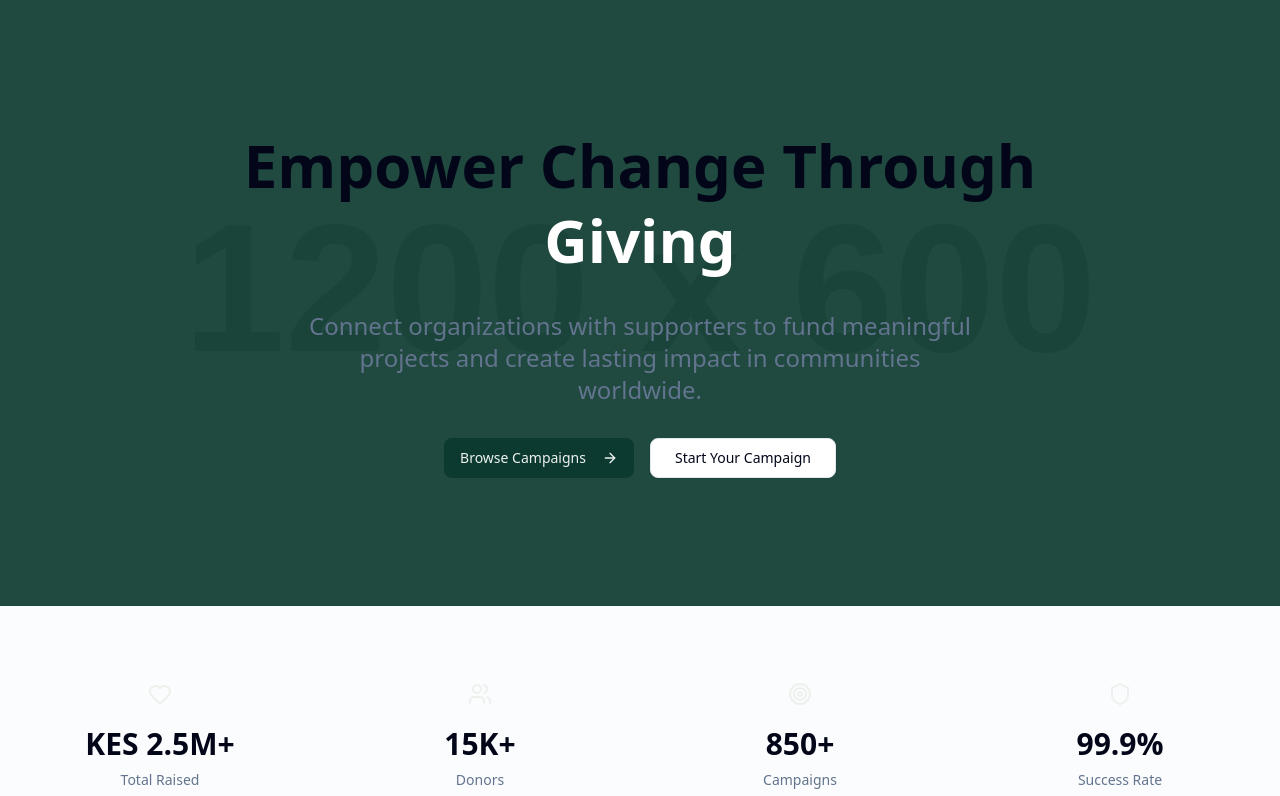
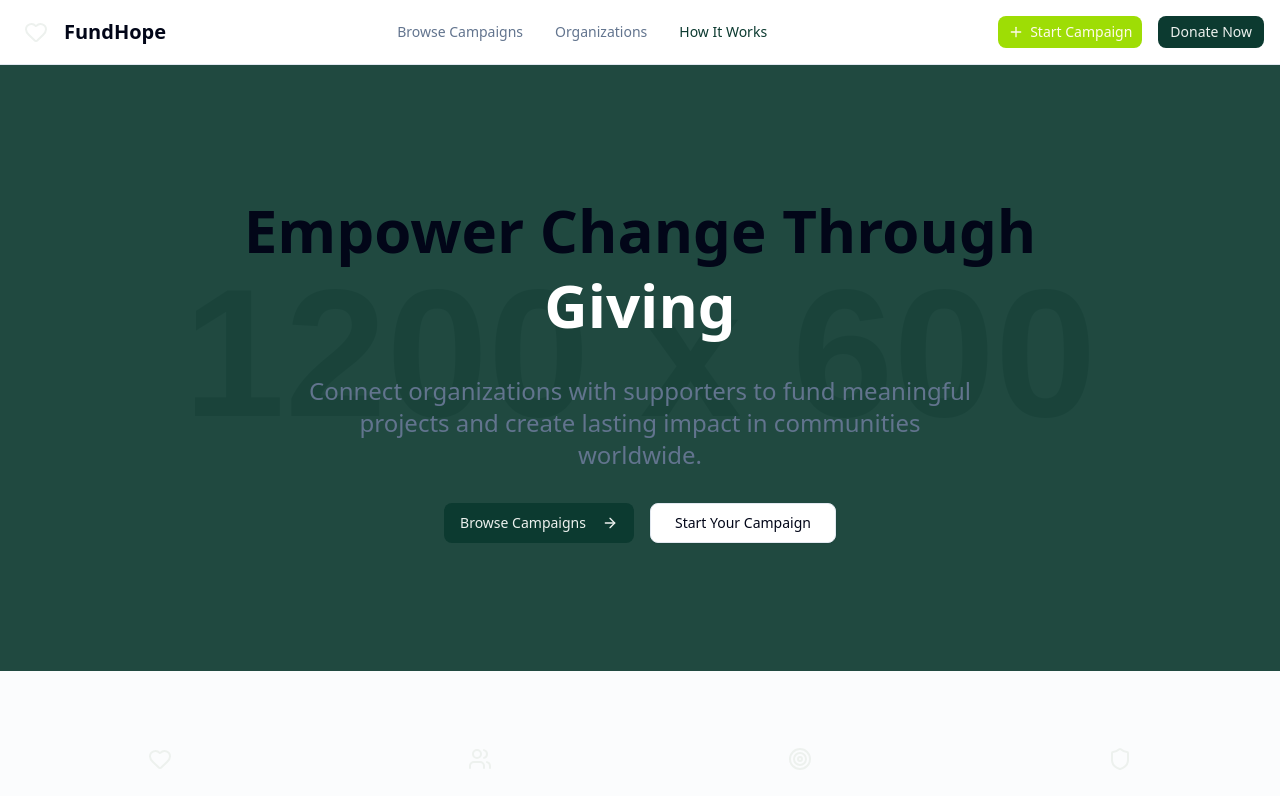
Before and after one commit to corbantechnologies/fundhope, a Next.js app: page / in a window 1280 px wide. Shown: the top 796 px of the page. Built offline with nearby package versions, Linux system fonts and the light colour scheme; no server answers.

Commit message:
modify urls

```diff
--- a/app/layout.tsx
+++ b/app/layout.tsx
@@ -1,6 +1,7 @@
 import TanstackQueryProvider from "@/providers/TanstackQueryProvider";
 import "./globals.css";
 import { Toaster } from "react-hot-toast";
+import { Navigation } from "@/components/general/Navigation";
 
 export default function RootLayout({
   children,
@@ -18,7 +19,10 @@ export default function RootLayout({
       </head>
       <body>
         <Toaster position="top-center" />
-        <TanstackQueryProvider>{children}</TanstackQueryProvider>
+        <TanstackQueryProvider>
+          <Navigation />
+          {children}
+        </TanstackQueryProvider>
       </body>
     </html>
   );
--- a/components/campaign/CampaignCard.tsx
+++ b/components/campaign/CampaignCard.tsx
@@ -125,7 +125,7 @@ export const CampaignCard = ({
             <Link href={`/campaigns/${identity}`}>View Details</Link>
           </Button>
           <Button variant="default" size="sm" className="flex-1" asChild>
-            <Link href={`/campaigns/${identity}/donate`}>
+            <Link href={`/campaigns/${identity}`}>
               <Heart className="w-4 h-4" />
               Donate
             </Link>
--- a/components/general/Navigation.tsx
+++ b/components/general/Navigation.tsx
@@ -50,9 +50,9 @@ export const Navigation = () => {
               Organizations
             </Link>
             <Link
-              href="/how-it-works"
+              href="/"
               className={`text-sm font-medium transition-smooth hover:text-primary ${
-                isActive("/how-it-works")
+                isActive("/")
                   ? "text-primary"
                   : "text-muted-foreground"
               }`}
@@ -63,12 +63,12 @@ export const Navigation = () => {
 
           {/* Desktop CTA Buttons */}
           <div className="hidden md:flex items-center space-x-4">
-            <Button variant="outline" size="sm" asChild>
+            {/* <Button variant="outline" size="sm" asChild>
               <Link href="/search">
                 <Search className="w-4 h-4" />
                 Search
               </Link>
-            </Button>
+            </Button> */}
             <Button variant="secondary" size="sm" asChild>
               <Link href="/">
                 <Plus className="w-4 h-4" />
@@ -76,7 +76,7 @@ export const Navigation = () => {
               </Link>
             </Button>
             <Button variant="default" size="sm" asChild>
-              <Link href="/donate">Donate Now</Link>
+              <Link href="/campaigns">Donate Now</Link>
             </Button>
           </div>
 
@@ -107,14 +107,14 @@ export const Navigation = () => {
                 Browse Campaigns
               </Link>
               <Link
-                href="/organizations"
+                href="/"
                 className="text-sm font-medium text-muted-foreground hover:text-primary transition-smooth"
                 onClick={() => setIsMenuOpen(false)}
               >
                 Organizations
               </Link>
               <Link
-                href="/how-it-works"
+                href="/"
                 className="text-sm font-medium text-muted-foreground hover:text-primary transition-smooth"
                 onClick={() => setIsMenuOpen(false)}
               >
@@ -134,7 +134,7 @@ export const Navigation = () => {
                   </Link>
                 </Button>
                 <Button size="sm" asChild>
-                  <Link href="/donate" onClick={() => setIsMenuOpen(false)}>
+                  <Link href="/campaigns" onClick={() => setIsMenuOpen(false)}>
                     Donate Now
                   </Link>
                 </Button>
```
